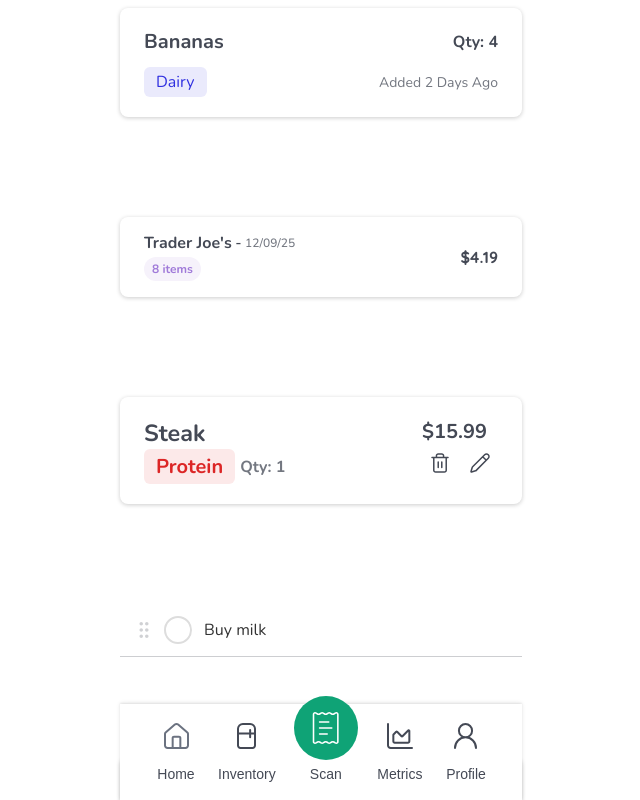
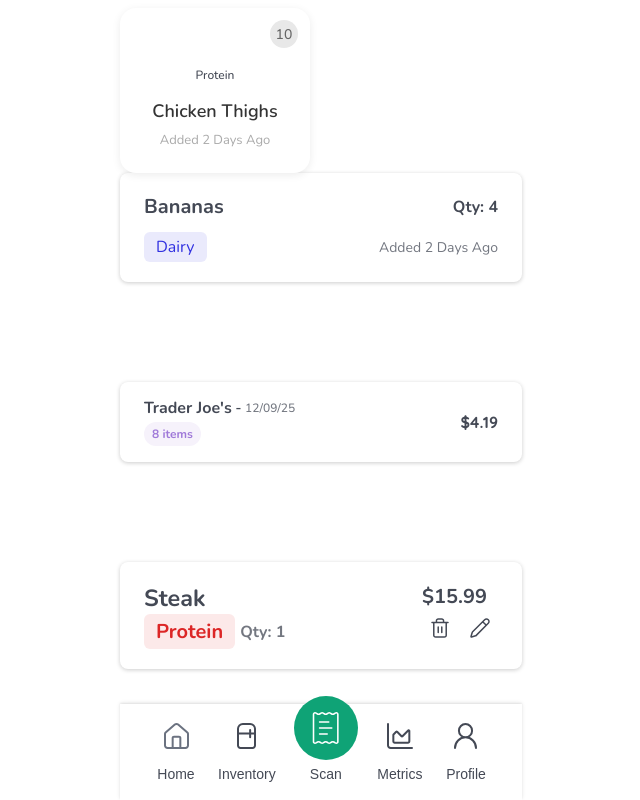
Before and after one commit to ReubenKimClemens/26JrProj_FoodAtHome, a SvelteKit app: page /component-page in a window 1280 px wide. Shown: the top 800 px of the page, without its empty margins (319-959 px from the left). Built offline with nearby package versions, Linux system fonts and the light colour scheme.

Commit message:
List grid view

```diff
--- /dev/null
+++ b/src/lib/api/metric.js
@@ -0,0 +1 @@
+import { supabase } from '$lib/supabaseClient';
--- /dev/null
+++ b/src/lib/components/GridViewCard.svelte
@@ -0,0 +1,84 @@
+<script>
+    import CategoryIcon from '$lib/components/CategoryIcon.svelte';
+
+    let {
+      category = 'Protein',
+      name = 'Chicken Thighs',
+      daysAgo = 2,
+      count = 1
+    } = $props();
+
+    let timeText = $derived(
+      daysAgo === 0 ? 'Added Today' :
+      daysAgo === 1 ? 'Added Yesterday' :
+      `Added ${daysAgo} Days Ago`
+    );
+</script>
+
+<div class="food-card">
+    <div class="count-badge">{count}</div>
+    <div class="icon-circle">
+        <CategoryIcon categories={[category]} />
+    </div>
+
+    <h3 class="food-name">{name}</h3>
+    <div class="timestamp">{timeText}</div>
+</div>
+
+    <style>
+    .food-card {
+      position: relative;
+      background: white;
+      border-radius: 16px;
+      padding: 24px 20px;
+      text-align: center;
+      box-shadow: 0 2px 8px rgba(0, 0, 0, 0.08);
+      width: 150px;
+      font-family: var(--font-body);
+      pointer-events: none;
+    }
+
+    .count-badge {
+      position: absolute;
+      top: 12px;
+      right: 12px;
+      background: #e8e8e8;
+      color: #666;
+      width: 28px;
+      height: 28px;
+      border-radius: 50%;
+      display: flex;
+      align-items: center;
+      justify-content: center;
+      font-size: 14px;
+      font-weight: 500;
+    }
+
+    .icon-circle {
+      display: flex;
+      align-items: center;
+      justify-content: center;
+    }
+
+    .icon {
+      font-size: 32px;
+    }
+
+    .category {
+      color: #888;
+      font-size: 13px;
+      margin-bottom: 4px;
+    }
+
+    .food-name {
+      font-size: 18px;
+      font-weight: 600;
+      color: #333;
+      margin: 0 0 8px 0;
+    }
+
+    .timestamp {
+      color: #aaa;
+      font-size: 13px;
+    }
+    </style>
--- a/src/lib/components/ListGridToggle.svelte
+++ b/src/lib/components/ListGridToggle.svelte
@@ -1,33 +1,30 @@
 <script>
   import { Grid2X2, List } from 'lucide-svelte';
-  let view = 'list';
+  let { view = $bindable('list') } = $props();
 </script>
 
-<div class="content">
 <div class="toggle-container">
 
   <button
-  class:activeItem={view === 'list'}
-  on:click={() => view = 'list'}
+    class:active={view === 'list'}
+    onclick={() => view = 'list'}
   >
     <List size={30} />
   </button>
 
   <button
-  class:activeItem={view === 'grid'}
-  on:click={() => view = 'grid'}
+    class:active={view === 'grid'}
+    onclick={() => view = 'grid'}
     >
     <Grid2X2 size={30} />
   </button>
 </div>
-</div>
 
 
 <style>
-    .content {
-        width: fit-content;
-        height: 100%;
+  .toggle-container {
     display: flex;
+    gap: 0.25rem;
   }
 
 
@@ -44,10 +41,11 @@
         border-radius: var(--radius-minimal);
 
         align-items: center;
+        display: flex;
       justify-content: center;
     }
 
-    .activeItem {
+    .active  {
         background-color: var(--bg-brand-primary);
         color: var(--icons-tertiary);
     }
--- a/src/routes/component-page/+page.svelte
+++ b/src/routes/component-page/+page.svelte
@@ -20,6 +20,7 @@
     import ItemGroceryList from '$lib/components/ItemGroceryList.svelte';
     import InventoryList from '$lib/components/InventoryList.svelte';
     import SwipeableItem from '$lib/components/SwipeableItem.svelte';
+    import GridViewCard from '$lib/components/GridViewCard.svelte';
 
     let allAchievements = [{img: Bag, name: 'Do you have FAH?', state: 'active'}, {img: Orange, name: 'Wise Head', state: 'inactive'}, {img: Star, name: 'Getting Started', state: 'active'},{img: Tomato, name: 'First Item', state: 'active'},{img: Receipt, name: 'Receipt Warrior', state: 'active'},{img: Broccoli, name: 'Chomp Machine', state: 'active'}];
 
@@ -62,6 +63,13 @@
     ];
     let isChecked = false;
   </script>
+
+<GridViewCard
+category="Protein"
+name="Chicken Thighs"
+daysAgo={2}
+count={10}
+/>
 
   <ItemListCard category="Dairy" quantity={4} itemName="Bananas" />
 
--- a/src/routes/metrics/+page.svelte
+++ b/src/routes/metrics/+page.svelte
@@ -13,8 +13,6 @@
     import { MoveRight } from 'lucide-svelte';
     import { ChevronLeft } from 'lucide-svelte';
     import { ChevronRight } from 'lucide-svelte';
-
-
 
     let selectedCategory = $state('All');
 
```
Also changed, not shown: src/routes/inventory/+page.svelte (+40 -1 lines), src/routes/metrics/+page.server.js (+16 -0 lines). Lines whose indentation alone changed are shown as unchanged.
